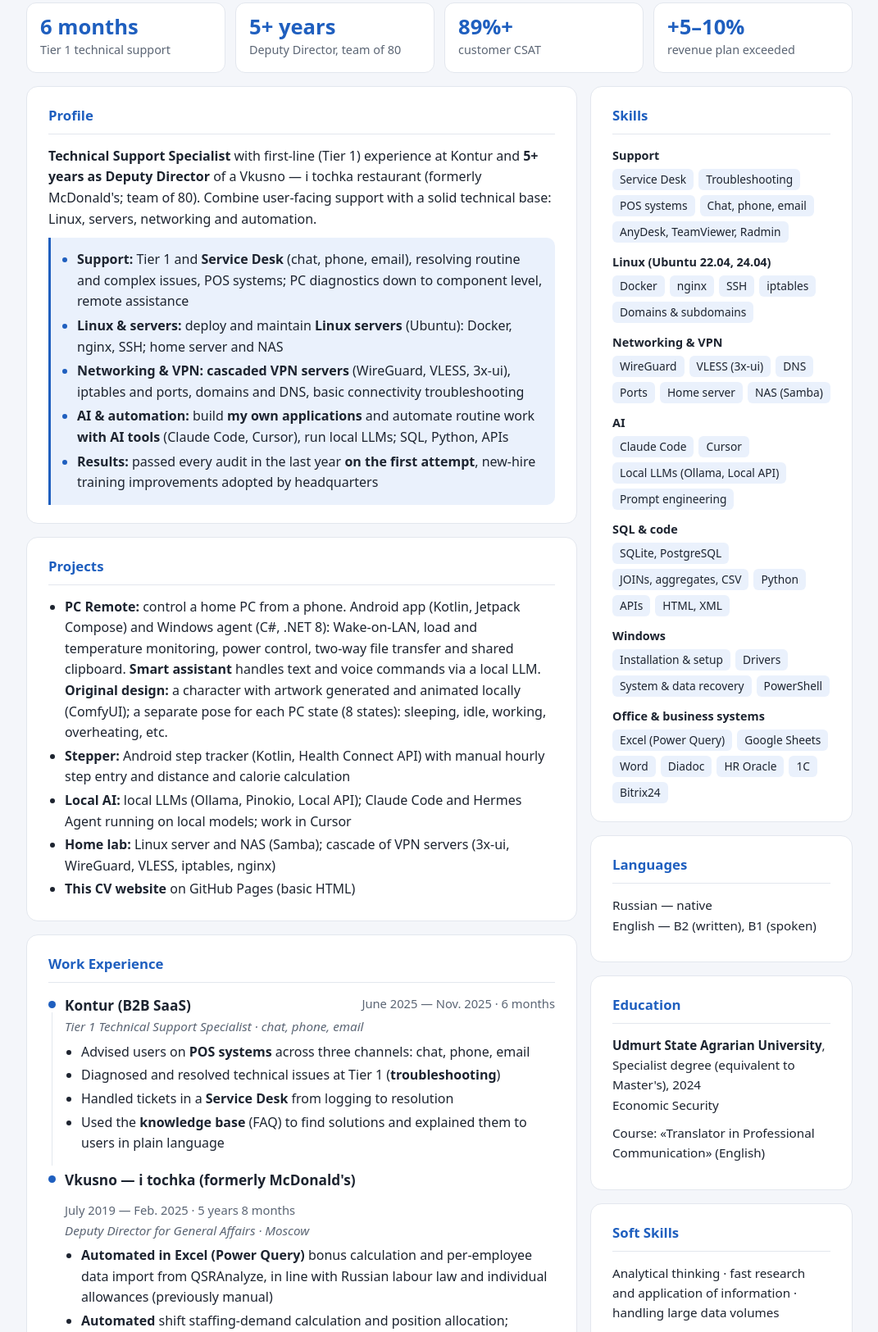
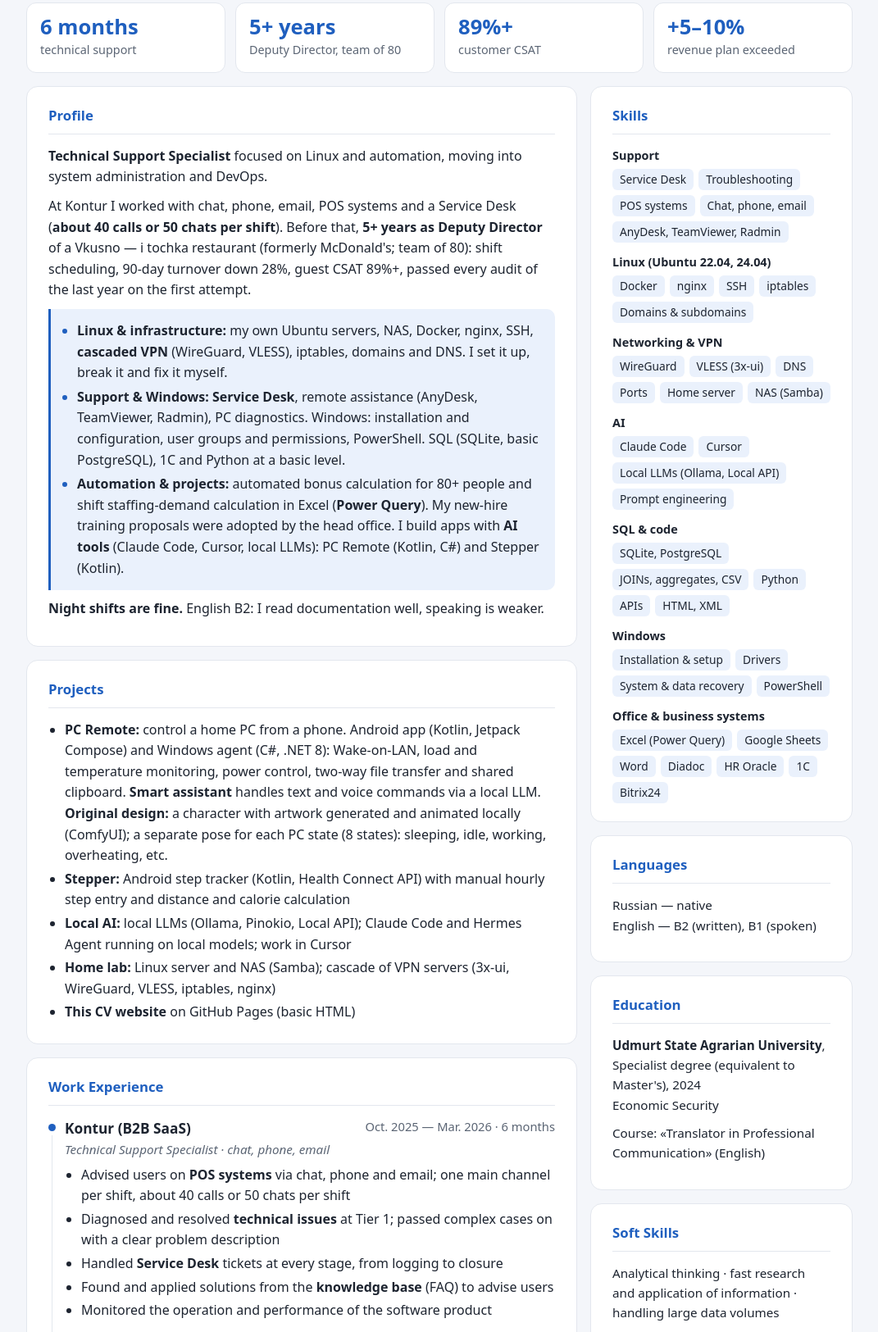
Before and after one commit to Crisp1n/savva-cv, a plain HTML site: page en.html in a window 1280 px wide. Shown: the part 286-1911 px from the top of the page at 82% size, without its empty margins (104-1175 px from the left). Drawn offline with Linux system fonts and the light colour scheme.

Commit message:
Обновление опыта и описания

```diff
--- a/en.html
+++ b/en.html
@@ -4,7 +4,7 @@
 <meta charset="utf-8">
 <meta name="viewport" content="width=device-width, initial-scale=1">
 <title>Savva Zyrianov — Technical Support · Linux · Automation</title>
-<meta name="description" content="Technical Support Specialist: Tier 1 support, POS systems, Windows, Linux, AI tools. Open to remote work worldwide.">
+<meta name="description" content="Technical Support Specialist: Service Desk, POS systems, Windows, Linux, AI tools. Open to remote work worldwide.">
 <style>
   :root { --bg:#f4f6fa; --paper:#fff; --fg:#1d2430; --muted:#5b6574; --line:#e3e7ee; --accent:#1f5fbf; --soft:#eaf1fc; }
   @media (prefers-color-scheme: dark) {
@@ -80,7 +80,7 @@
   </header>
 
   <div class="facts">
-    <div class="fact"><b>6 months</b><span>Tier 1 technical support</span></div>
+    <div class="fact"><b>6 months</b><span>technical support</span></div>
     <div class="fact"><b>5+ years</b><span>Deputy Director, team of 80</span></div>
     <div class="fact"><b>89%+</b><span>customer CSAT</span></div>
     <div class="fact"><b>+5–10%</b><span>revenue plan exceeded</span></div>
@@ -90,14 +90,14 @@
     <main>
       <section>
         <h2>Profile</h2>
-        <p class="lead"><b>Technical Support Specialist</b> with first-line (Tier 1) experience at Kontur and <b>5+ years as Deputy Director</b> of a Vkusno — i tochka restaurant (formerly McDonald's; team of 80). Combine user-facing support with a solid technical base: Linux, servers, networking and automation.</p>
+        <p class="lead"><b>Technical Support Specialist</b> focused on Linux and automation, moving into system administration and DevOps.</p>
+        <p>At Kontur I worked with chat, phone, email, POS systems and a Service Desk (<b>about 40 calls or 50 chats per shift</b>). Before that, <b>5+ years as Deputy Director</b> of a Vkusno — i tochka restaurant (formerly McDonald's; team of 80): shift scheduling, 90-day turnover down 28%, guest CSAT 89%+, passed every audit of the last year on the first attempt.</p>
         <div class="block"><ul>
-          <li><b>Support:</b> Tier 1 and <b>Service Desk</b> (chat, phone, email), resolving routine and complex issues, POS systems; PC diagnostics down to component level, remote assistance</li>
-          <li><b>Linux &amp; servers:</b> deploy and maintain <b>Linux servers</b> (Ubuntu): Docker, nginx, SSH; home server and NAS</li>
-          <li><b>Networking &amp; VPN:</b> <b>cascaded VPN servers</b> (WireGuard, VLESS, 3x-ui), iptables and ports, domains and DNS, basic connectivity troubleshooting</li>
-          <li><b>AI &amp; automation:</b> build <b>my own applications</b> and automate routine work <b>with AI tools</b> (Claude Code, Cursor), run local LLMs; SQL, Python, APIs</li>
-          <li><b>Results:</b> passed every audit in the last year <b>on the first attempt</b>, new-hire training improvements adopted by headquarters</li>
+          <li><b>Linux &amp; infrastructure:</b> my own Ubuntu servers, NAS, Docker, nginx, SSH, <b>cascaded VPN</b> (WireGuard, VLESS), iptables, domains and DNS. I set it up, break it and fix it myself.</li>
+          <li><b>Support &amp; Windows:</b> <b>Service Desk</b>, remote assistance (AnyDesk, TeamViewer, Radmin), PC diagnostics. Windows: installation and configuration, user groups and permissions, PowerShell. SQL (SQLite, basic PostgreSQL), 1C and Python at a basic level.</li>
+          <li><b>Automation &amp; projects:</b> automated bonus calculation for 80+ people and shift staffing-demand calculation in Excel (<b>Power Query</b>). My new-hire training proposals were adopted by the head office. I build apps with <b>AI tools</b> (Claude Code, Cursor, local LLMs): PC Remote (Kotlin, C#) and Stepper (Kotlin).</li>
         </ul></div>
+        <p style="margin-top:10px"><b>Night shifts are fine.</b> English B2: I read documentation well, speaking is weaker.</p>
       </section>
 
       <section>
@@ -114,13 +114,14 @@
       <section>
         <h2>Work Experience</h2>
         <div class="job">
-          <div class="job-head"><h3>Kontur (B2B SaaS)</h3><span class="when">June 2025 — Nov. 2025 · 6 months</span></div>
-          <p class="sub">Tier 1 Technical Support Specialist · chat, phone, email</p>
+          <div class="job-head"><h3>Kontur (B2B SaaS)</h3><span class="when">Oct. 2025 — Mar. 2026 · 6 months</span></div>
+          <p class="sub">Technical Support Specialist · chat, phone, email</p>
           <ul>
-            <li>Advised users on <b>POS systems</b> across three channels: chat, phone, email</li>
-            <li>Diagnosed and resolved technical issues at Tier 1 (<b>troubleshooting</b>)</li>
-            <li>Handled tickets in a <b>Service Desk</b> from logging to resolution</li>
-            <li>Used the <b>knowledge base</b> (FAQ) to find solutions and explained them to users in plain language</li>
+            <li>Advised users on <b>POS systems</b> via chat, phone and email; one main channel per shift, about 40 calls or 50 chats per shift</li>
+            <li>Diagnosed and resolved <b>technical issues</b> at Tier 1; passed complex cases on with a clear problem description</li>
+            <li>Handled <b>Service Desk</b> tickets at every stage, from logging to closure</li>
+            <li>Found and applied solutions from the <b>knowledge base</b> (FAQ) to advise users</li>
+            <li>Monitored the operation and performance of the software product</li>
           </ul>
         </div>
         <div class="job">
```
Also changed, not shown: index.html (+15 -14 lines), 2 other files.
